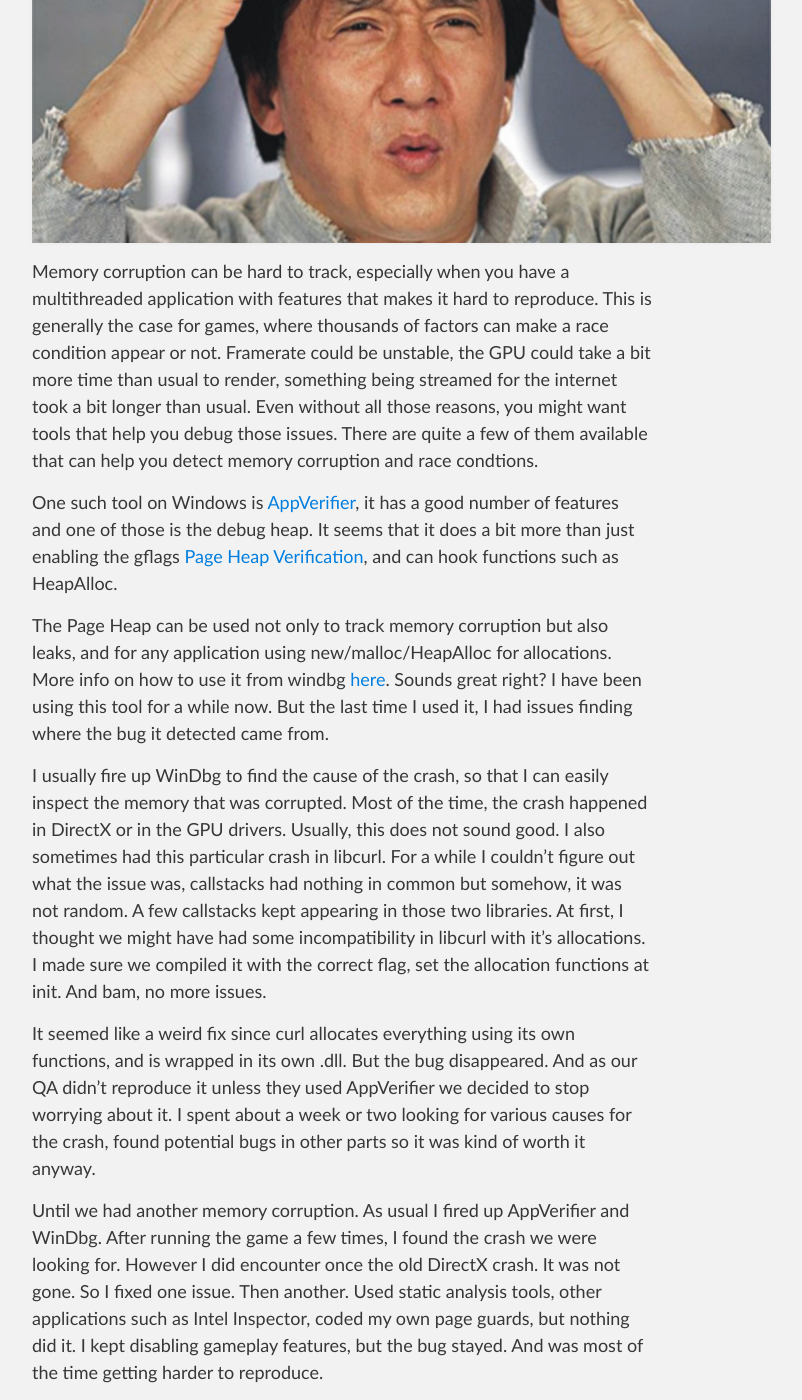
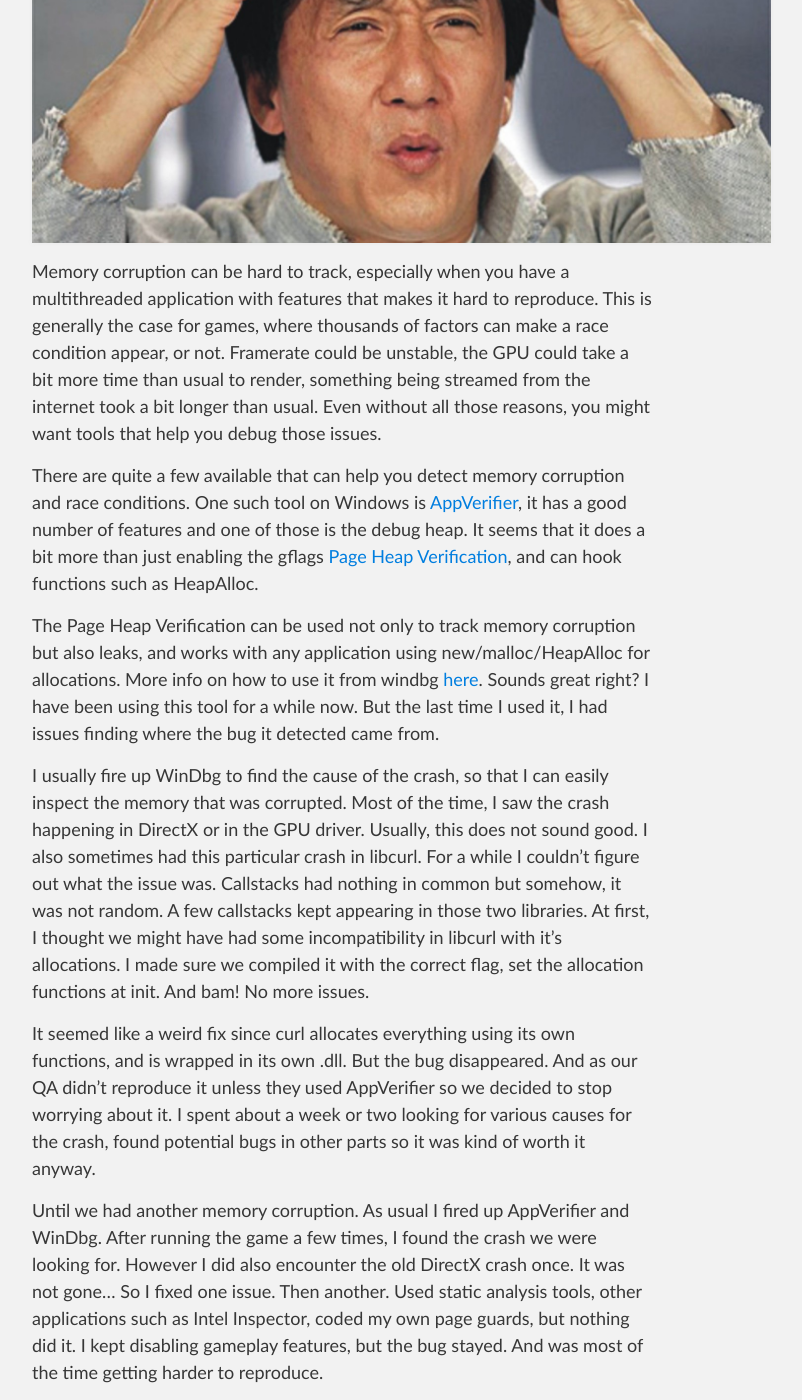
Before and after one commit to Lectem/lectem.github.io, a Jekyll site: the page built from _posts/2019-12-30-The-debug-heap-that-created-bugs.markdown, in a window 1280 px wide and 1400 px high, scrolled down 655 px. Shown: the whole window, without its empty margins (298-1100 px from the left). Built offline with Jekyll 4.4.1, drawn with Linux system fonts in a browser that asks for light colours; some of the changed text lies outside the part shown.

Commit message:
Reword, fix typos, etc...

````diff
--- a/_posts/2019-12-30-The-debug-heap-that-created-bugs.markdown
+++ b/_posts/2019-12-30-The-debug-heap-that-created-bugs.markdown
@@ -10,25 +10,27 @@ Aka:Story of one man-month of development lost due to a bug in a debugging tool.
 ![jackiechan-meme](/images/jackiechan-meme.jpg)
 
 Memory corruption can be hard to track, especially when you have a multithreaded application with features that makes it hard to reproduce.
-This is generally the case for games, where thousands of factors can make a race condition appear or not. Framerate could be unstable, the GPU could take a bit more time than usual to render, something being streamed for the internet took a bit longer than usual.
+This is generally the case for games, where thousands of factors can make a race condition appear, or not. Framerate could be unstable, the GPU could take a bit more time than usual to render, something being streamed from the internet took a bit longer than usual.
 Even without all those reasons, you might want tools that help you debug those issues.
-There are quite a few of them available that can help you detect memory corruption and race condtions.
 
+There are quite a few available that can help you detect memory corruption and race conditions.
 One such tool on Windows is [AppVerifier](https://docs.microsoft.com/en-us/windows-hardware/drivers/debugger/application-verifier), it has a good number of features and one of those is the debug heap.
 It seems that it does a bit more than just enabling the gflags [Page Heap Verification](https://docs.microsoft.com/en-us/windows-hardware/drivers/debugger/enable-page-heap), and can hook functions such as HeapAlloc.
 
-The Page Heap can be used not only to track memory corruption but also leaks, and for any application using new/malloc/HeapAlloc for allocations. More info on how to use it from windbg [here](https://docs.microsoft.com/en-us/windows-hardware/drivers/debugger/-heap).
+The Page Heap Verification can be used not only to track memory corruption but also leaks, and works with any application using new/malloc/HeapAlloc for allocations. More info on how to use it from windbg [here](https://docs.microsoft.com/en-us/windows-hardware/drivers/debugger/-heap).
 Sounds great right? I have been using this tool for a while now. But the last time I used it, I had issues finding where the bug it detected came from.
 
 I usually fire up WinDbg to find the cause of the crash, so that I can easily inspect the memory that was corrupted.
-Most of the time, the crash happened in DirectX or in the GPU drivers. Usually, this does not sound good. I also sometimes had this particular crash in libcurl.
-For a while I couldn't figure out what the issue was, callstacks had nothing in common but somehow, it was not random.
-A few callstacks kept appearing in those two libraries. At first, I thought we might have had some incompatibility in libcurl with it's allocations. I made sure we compiled it with the correct flag, set the allocation functions at init. And bam, no more issues.
+Most of the time, I saw the crash happening in DirectX or in the GPU driver. Usually, this does not sound good. I also sometimes had this particular crash in libcurl.
+For a while I couldn't figure out what the issue was. Callstacks had nothing in common but somehow, it was not random.
+A few callstacks kept appearing in those two libraries.
+At first, I thought we might have had some incompatibility in libcurl with it's allocations. I made sure we compiled it with the correct flag, set the allocation functions at init. And bam! No more issues.
 
 It seemed like a weird fix since curl allocates everything using its own functions, and is wrapped in its own .dll.
-But the bug disappeared. And as our QA didn't reproduce it unless they used AppVerifier we decided to stop worrying about it. I spent about a week or two looking for various causes for the crash, found potential bugs in other parts so it was kind of worth it anyway.
+But the bug disappeared. And as our QA didn't reproduce it unless they used AppVerifier so we decided to stop worrying about it.
+I spent about a week or two looking for various causes for the crash, found potential bugs in other parts so it was kind of worth it anyway.
 
-Until we had another memory corruption. As usual I fired up AppVerifier and WinDbg. After running the game a few times, I found the crash we were looking for. However I did encounter once the old DirectX crash. It was not gone.
+Until we had another memory corruption. As usual I fired up AppVerifier and WinDbg. After running the game a few times, I found the crash we were looking for. However I did also encounter the old DirectX crash once. It was not gone...
 So I fixed one issue. Then another. Used static analysis tools, other applications such as Intel Inspector, coded my own page guards, but nothing did it. I kept disabling gameplay features, but the bug stayed. And was most of the time getting harder to reproduce.
 
 I did have a few suspects though, I knew that the problem was that memory allocated through `HeapAlloc` with `HEAP_ZERO_MEMORY` had parts not set to zero. And the issue I had in libcurl was similar: memory allocated with `calloc` was not zero-filled.
@@ -44,17 +46,22 @@ My hypothesis was the following:
 
 And that's where I made a mistake. I thought that my tooling was bug-free. But let's get back to the problem.
 
-At some point, unable to find the source of the bug, I sent a mail to the DirectX team with a (huge) crashdump. At first, they told me it probably was a mistake on our side. That's decent right, DirectX is used in a lot of games and never showed such issue. And it only happened when using debug tools such as AppVerifier.
-But as I explained the problem more deeply, my contact understood the issue and was kind enough to investigate a bit. Sadly for me, he confirmed that the problem was not in DirectX. However, what we noticed was that the memory was always allocated by [HeapAlloc](https://docs.microsoft.com/en-us/windows/win32/api/heapapi/nf-heapapi-heapalloc) with the `HEAP_ZERO_MEMORY` which confirmed my earlier suspicions.
+At some point, unable to find the source of the bug, I sent a mail to the DirectX team with a (huge) crashdump.
+I was first told it probably was a mistake on our side. I was kind of expecting this, DirectX is used in a lot of games and never showed such issue. And it only happened when using debug tools such as AppVerifier.
+But as I explained the problem more deeply, my contact understood the issue and was kind enough to help me and investigate a bit.
+Sadly for me, he confirmed that the problem was not in DirectX. However, he told me the memory was always allocated by [HeapAlloc](https://docs.microsoft.com/en-us/windows/win32/api/heapapi/nf-heapapi-heapalloc) with the `HEAP_ZERO_MEMORY` which confirmed my earlier suspicions.
 
-Something I did not notice however, was that the keyword "airport" was in the memory block. Most of the time. I dismissed it at first as I already the checked the only part in our code that could write such string. Or should I say array of strings. And we had a lot of those (which made me realize we really needed a better way to store those, as we got in the 40k duplicated strings in some cases!), that were stored in a dynamic array that was getting reallocated.
+Something I did not notice was that the keyword "airport" was a bit further in the memory block.
+I dismissed it at first as I already saw it before and checked the only part in our code that could write such string.
+Or should I say array of strings. And we had a lot of those that were stored in a dynamic arrays that were getting reallocated (which made me realize we really needed a better way to store those, as we got in the ~40k duplicated strings in some cases!).
 And so I started to play with it, changing one letter for another before and after reallocation.
 
 That's how we came to the conclusion that something was wrong in the windows heap. We couldn't believe it, yet here it was.
 The weird part was that it didn't seem to happen without the debug heap enabled. Or was it?
-So we sent a mail to the AppVerifier owner, which didn't really believe us at the beggining. This is fair since nobody ever reported this for ages. He tried a small sample and could not reproduce. A single-threaded sample, yet our issue was a multi-threading issue.
+So we sent a mail to the AppVerifier owner, which didn't really believe us at the beggining. This is fair since nobody ever reported this for ages. He tried a small sample and could not reproduce, though it was a single-threaded sample.
+I knew our issue was a multi-threading issue, so I had to get proof backing up my claims.
 
-During the same period, I was learning how to use Microsoft's [Detours](https://github.com/Microsoft/Detours) library for a side project of my own. I then decided to put this to profit, and detour the HeapAlloc function, adding a simple yet effective:
+During the same period, I was learning how to use Microsoft's [Detours](https://github.com/Microsoft/Detours) library for a side project of my own. I then decided to put this to profit, and detour the `HeapAlloc` function, replacing it by the simple yet effective following code:
 
 ```cpp
 
@@ -90,16 +97,18 @@ So I made a minimal, reproducible example. The latest version is the following:
 What it does is spawn 2 threads, one that does a lot of allocations and reallocations, the other calling `HeapAlloc` with `HEAP_ZERO_MEMORY` in loop.
 At first I used `aligned_*` allocation functions since that's what we were using in our game.
 
-To enable appverifier, add your application to the list, and for the debug heap check Basics -> Heaps as shown below:
+To enable appverifier, add your application to the list, and for the debug heap check `Basics -> Heaps` as shown below:
 
 ![appverifier-debug-heap](/images/appverifier/appverifier-debug-heap.png)
 
-You will note that AppVerifier will trigger the breakpoint for all define configurations except `AllocMethod_malloc` and `AllocMethod_ProcessHeapNoRealloc`. This is because `realloc` does not call `HeapReAlloc`. We can safely conclude that the issue happens only when calling `HeapReAlloc` in a multi-threaded context. Quite rare, but we were doing a lot of (re)allocations during loading, and allocating DirectX buffers on another thread so this triggered rather often on our codebase.
+You will note that AppVerifier will trigger the breakpoint for all define configurations except `AllocMethod_malloc` and `AllocMethod_ProcessHeapNoRealloc`. This is because `realloc` does not call `HeapReAlloc`. We can safely conclude that the issue happens only when calling `HeapReAlloc` from a multi-threaded context.
+Quite rare, but we were doing a lot of (re)allocations during loading, and allocating DirectX buffers on another thread so this triggered rather often on our codebase.
 
 That's why I wanted to tell you that even though it rarely happens, your debugging tools might fail you!
-So always start to doubt your application, then your libraries, drivers, compiler, debugger, OS and lastly your hardware.
-Those thing happens, remember that a debugging tool is still software and not always bug-free!
+Always start by doubting your code, then your libraries, drivers, compiler, debugger, OS and lastly your hardware.
+Those things do happen, and remember that a debugging tool is still software and not always bug-free!
 
-For people with access to the Microsoft bug database (I don't) this is registered as bug #22979026, I also hope it can get fixed at some point as AppVerifier is a very useful tool. For those who still want to use it and might have the same issue, know that you can write a small detours .dll that will do the zero-fill no matter what.
+For people with access to the Microsoft bug database (I don't) this is registered as bug #22979026, I also hope it can get fixed at some point as AppVerifier is a very useful tool.
+For those who still want to use it and might have the same issue, know that you can write a small detours .dll that will do the zero-fill no matter what.
 
 Maybe a topic for a future post?
````
Also changed, not shown: other parts of _posts/2019-12-30-The-debug-heap-that-created-bugs.markdown (+1 -1 lines).
